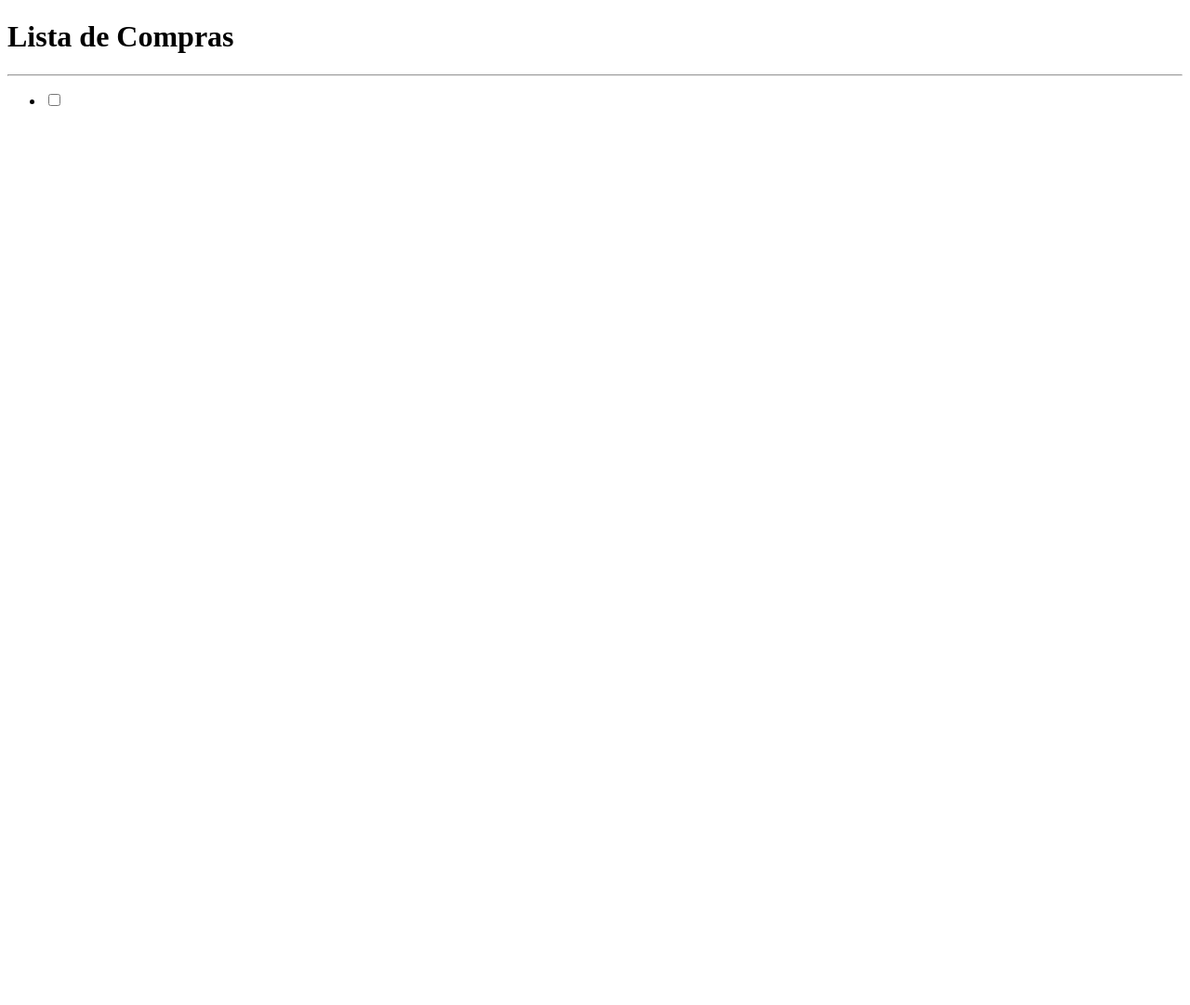
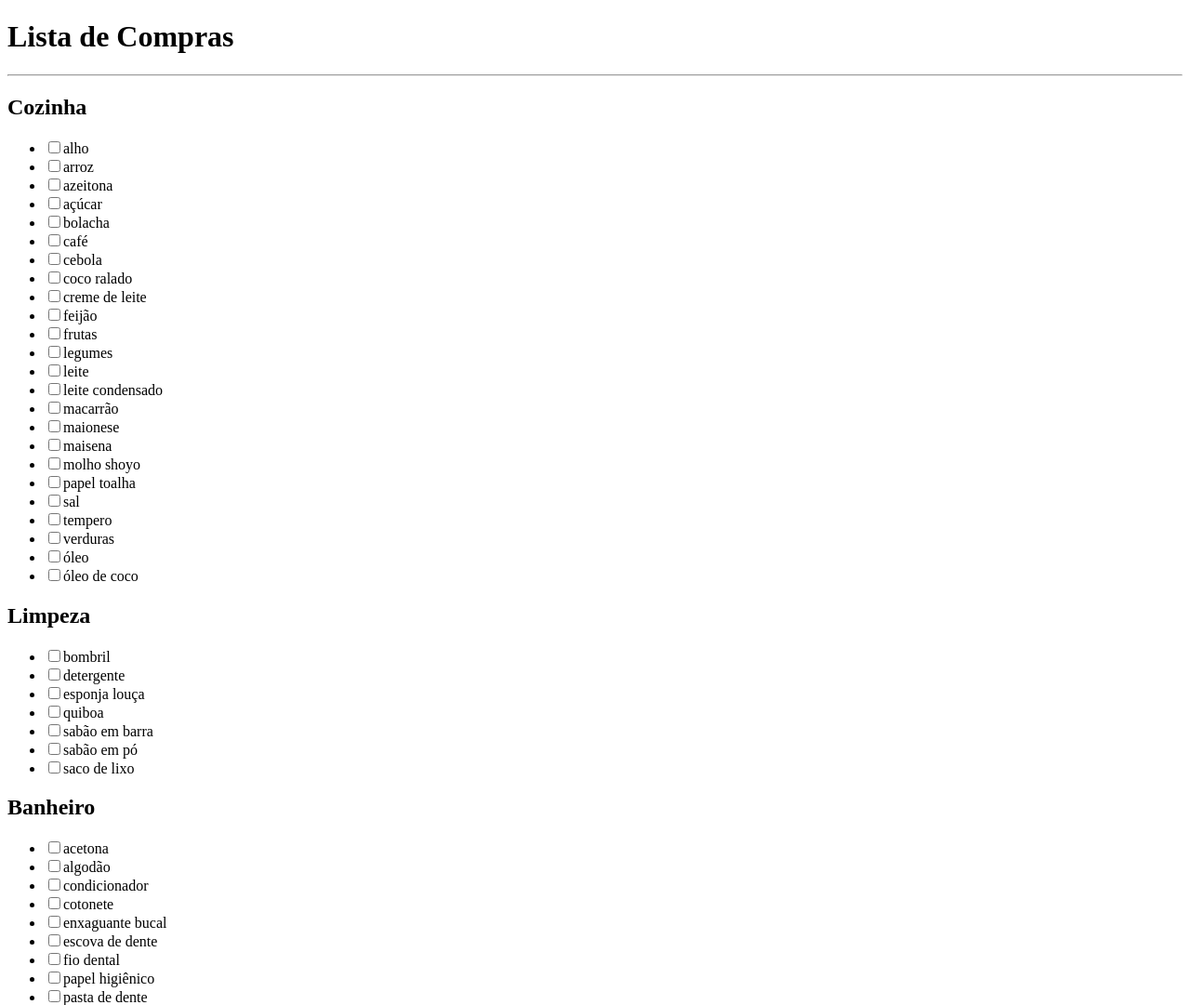
Before and after one commit to Iurygon/ListaCompras, a plain HTML site: page index.html in a window 1280 px wide. Shown: the top 1081 px of the page at 93% size. Before the commit the page ends 800 px from the top, so only its background shows below. Drawn offline with Linux system fonts and the light colour scheme.

Commit message:
Finalização da criação da lista

```diff
--- a/index.html
+++ b/index.html
@@ -17,11 +17,14 @@
     <hr>
 
     <main class="grupoListaConteudo">
-        <ul class="listaConteudo">
-            <li class="itemListaConteudo">
-                <input type="checkbox" class="checkMark">
-
-            </li>
+        <h2 class="listaConteudoTitulo">Cozinha</h2>
+        <ul class="listaConteudoCozinha">
+        </ul>
+        <h2 class="listaConteudoTitulo">Limpeza</h2>
+        <ul class="listaConteudoLimpeza">
+        </ul>
+        <h2 class="listaConteudoTitulo">Banheiro</h2>
+        <ul class="listaConteudoBanheiro">
         </ul>
     </main>
 
--- a/script.js
+++ b/script.js
@@ -6,16 +6,42 @@ const listaComprasCozinhaOrdenada = listaComprasCozinha.sort()
 const listaComprasLimpezaOrdernada = listaComprasLimpeza.sort()
 const listaComprasBanheiroOrdenada = listaComprasBanheiro.sort()
 
+const ulCozinha = document.querySelector('.listaConteudoCozinha')
+const ulLimpeza = document.querySelector('.listaConteudoLimpeza')
+const ulBanheiro = document.querySelector('.listaConteudoBanheiro')
+ulCozinha.innerHTML = ''
+ulLimpeza.innerHTML = ''
+ulBanheiro.innerHTML = ''
+
 window.onload =  () => {
     adicionaItems()
 }
 
 function adicionaItems(){
     listaComprasCozinhaOrdenada.forEach((item) => {
-
+        criaElementoLista(ulCozinha,item)
+    })
+    listaComprasLimpezaOrdernada.forEach((item) => {
+        criaElementoLista(ulLimpeza,item)
+    })
+    listaComprasBanheiroOrdenada.forEach((item) => {
+        criaElementoLista(ulBanheiro,item)
     })
 }
 
-function criaElementoLista(textoElemento){
+function criaElementoLista(lista,textoElemento){
+    const li = document.createElement('li')
+    li.classList.add('itemListaConteudo')
 
+    const checkbox = document.createElement('input')
+    checkbox.type = 'checkbox'
+    checkbox.classList.add('checkMark')
+
+    const label = document.createElement('label')
+    label.classList.add('itemDesc')
+    label.textContent = `${textoElemento}`
+
+    li.appendChild(checkbox)
+    li.appendChild(label)
+    lista.appendChild(li)
 }
```
